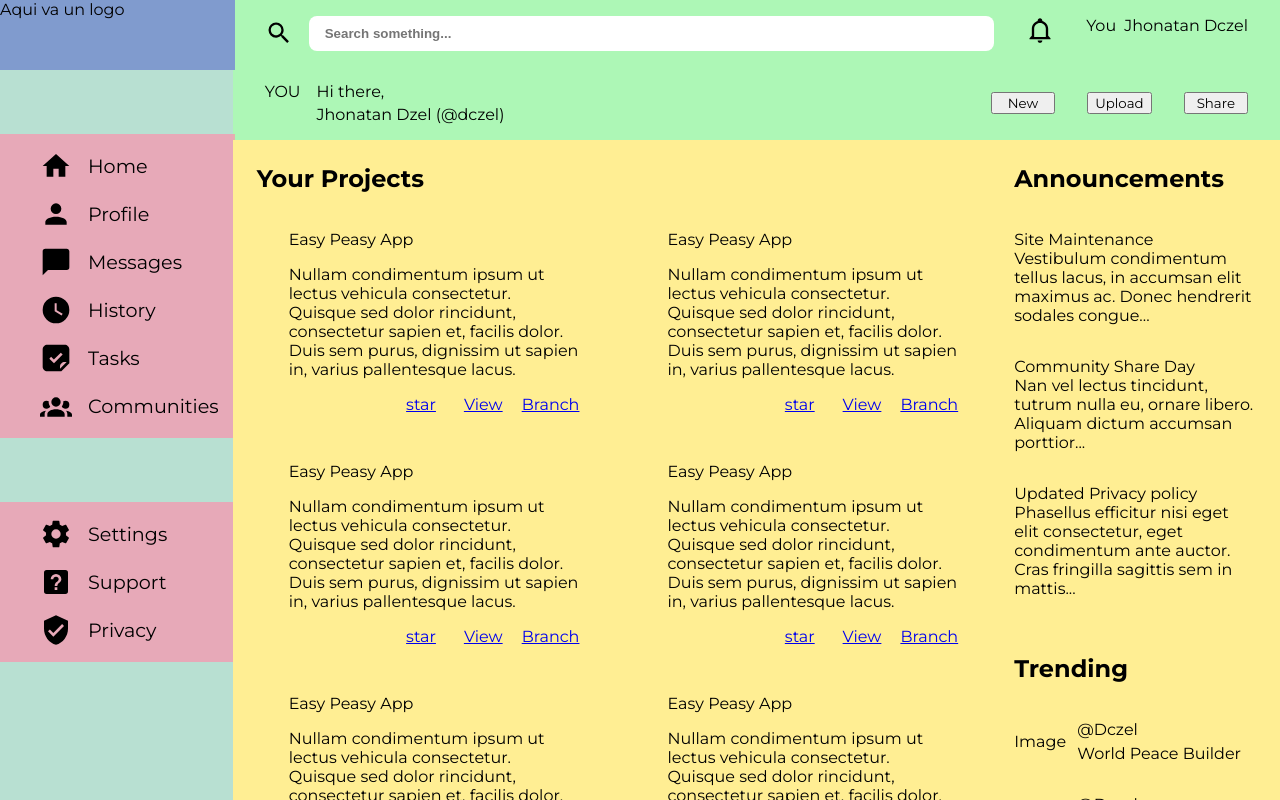
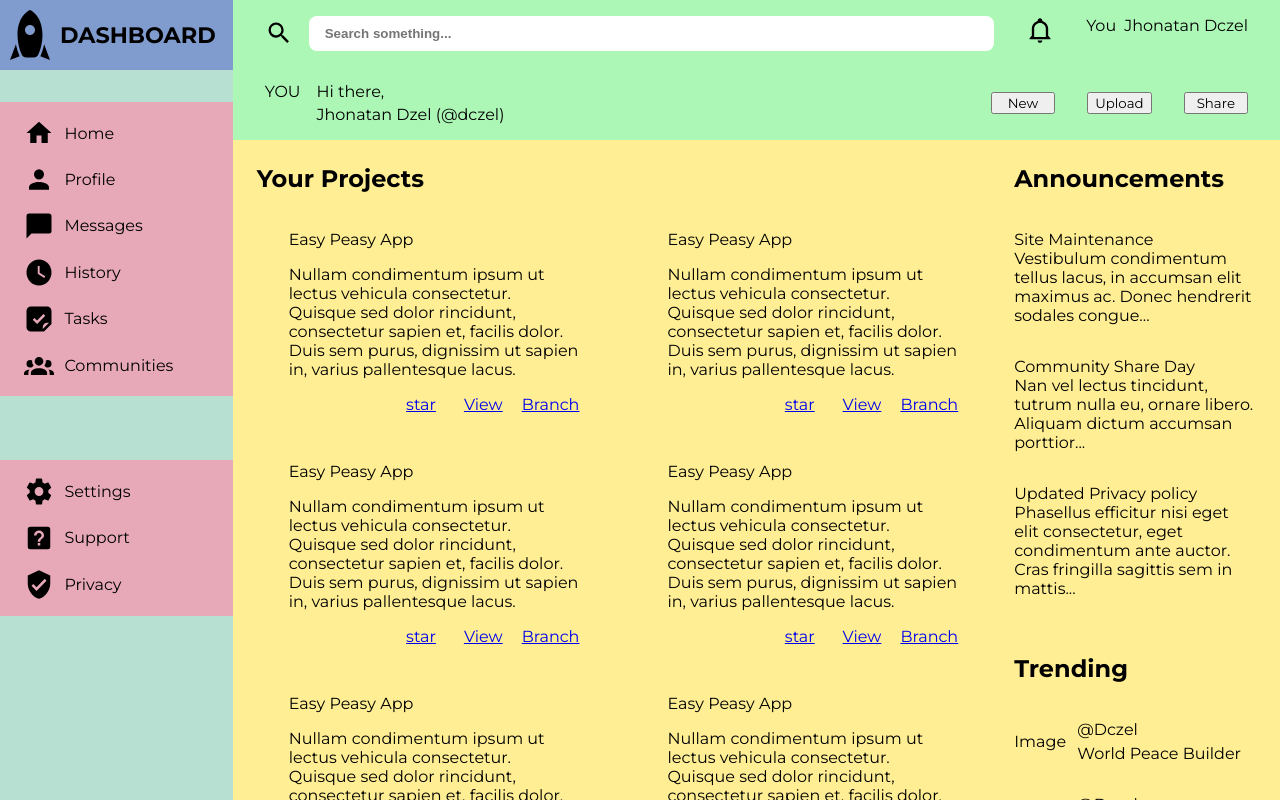
Before and after one commit to JhonatanDczel/admin-dashboard, a plain HTML site: page index.html in a window 1280 px wide. Drawn offline with Linux system fonts and the light colour scheme.

Commit message:
Agrega estilos para el logo

```diff
--- a/css/style.css
+++ b/css/style.css
@@ -208,19 +208,34 @@ aside {
   background-color: #b8e0d2;
   display: grid;
   align-content: start;
-  gap: 64px;
+  align-items: start;
 }
 
 .logo-container {
   background-color: #809bce;
   width: 100%;
   height: 70px;
+  display: grid;
+  grid-template-columns: auto 1fr;
+  align-items: center;
+}
+
+.logo-icon{
+  height: 60px;
+  width: 60px;
+}
+
+h1{
+  font-size: 1.4rem;
+  margin: 0;
+  padding: 0;
+  font-weight: bold;
 }
 
 .sidebar-options {
-  font-size: 1.2rem;
+  font-size: 1rem;
   background-color: #ff8fabaa;
-  padding: 8px 8px 8px 32px;
+  padding: 8px 8px 8px 16px;
   display: grid;
 }
 
@@ -228,12 +243,17 @@ aside {
   display: grid;
   align-items: center;
   grid-template-columns: auto 1fr;
-  gap: 16px;
+  gap: 10px;
+}
+
+.sidebar-options.social {
+  margin-bottom: 64px;
+  margin-top: 32px;
 }
 
 .sidebar-options > li > img {
-  width: 2rem;
-  height: 2rem;
+  width: 1.9rem;
+  height: 1.9rem;
 }
 
 ul {
--- a/index.html
+++ b/index.html
@@ -46,7 +46,8 @@
     </header>
     <aside>
       <div class="logo-container">
-        Aqui va un logo
+        <img src="./img/logo.svg" alt="loco rocket" class='logo-icon'>
+        <h1 class='logo-logotipo'>DASHBOARD</h1>
       </div>
       <ul class="sidebar-options social">
         <li><img src="./img/home.svg">Home</li>
```
Also changed, not shown: img/logo.svg (added).
